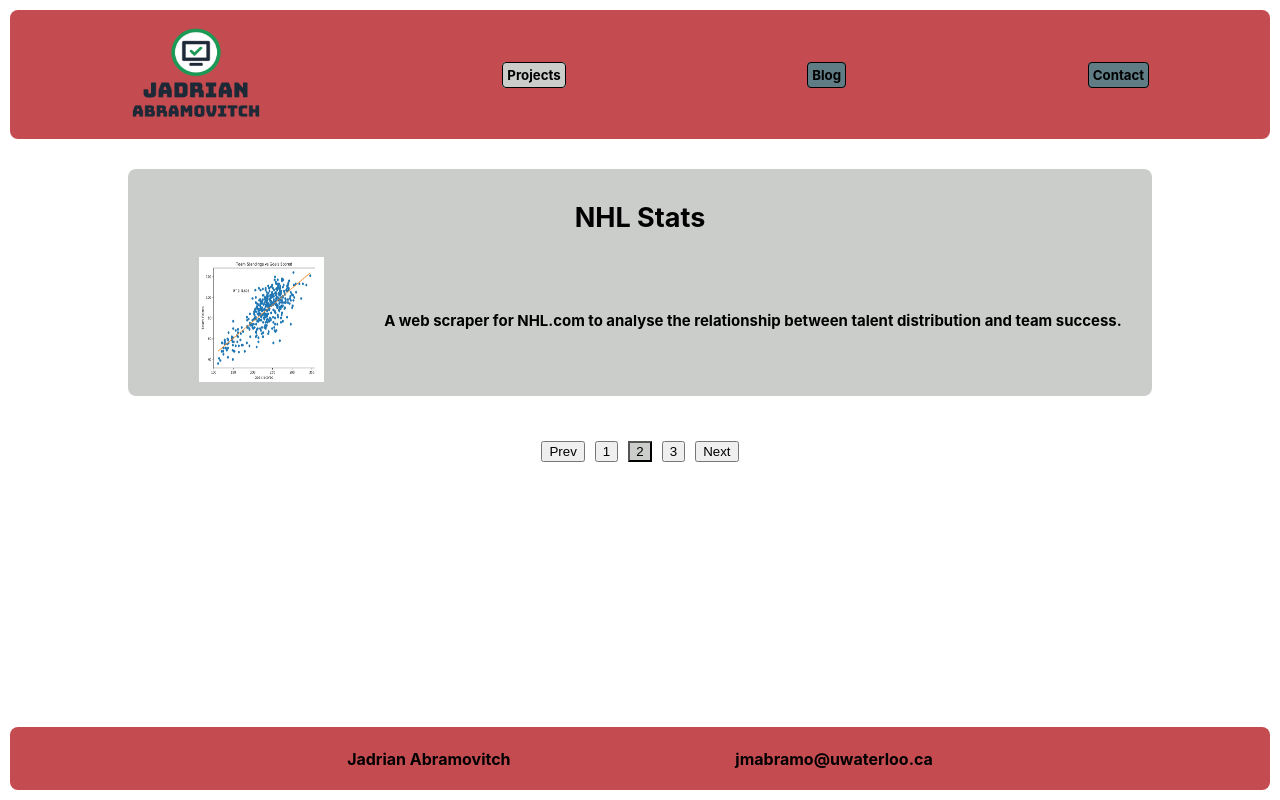
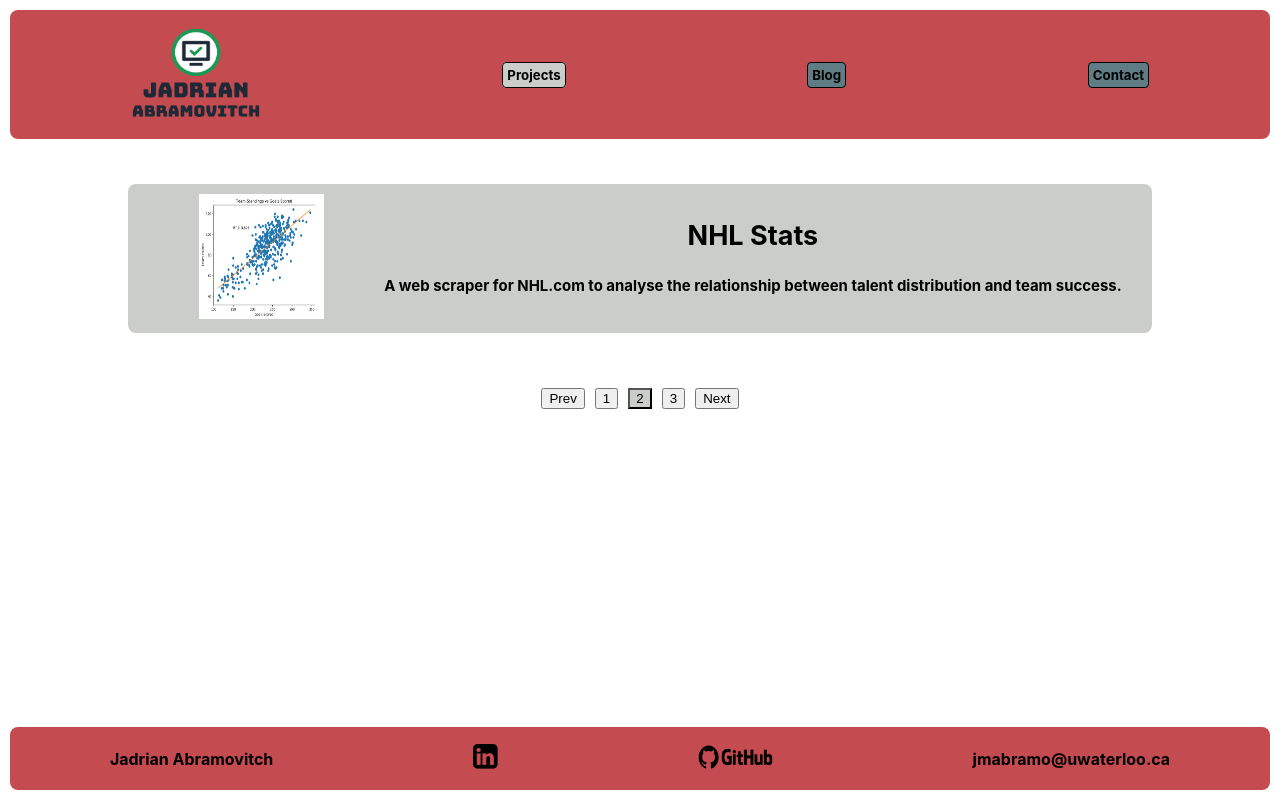
Before and after one commit to jadrian-abramovitch/Portfolio, a React (Create React App) app: page /projects in a window 1280 px wide. Built offline with nearby package versions, Linux system fonts and the light colour scheme.

Commit message:
styling footer, small formatting changes elsewhere

```diff
--- a/src/components/Carousel.js
+++ b/src/components/Carousel.js
@@ -28,12 +28,12 @@ export const CarouselItem = ({ children, width, description, img }) => {
         <div className="carousel-item" style={{ width: width }}>
             <TextBox>
                 <div style={textStyle}>
-                    <h2>{children}</h2>
                     <div style={tableStyle}>
                         <div className="grid-item">
                             <img src={img} alt='project logo' style={imgStyle}/>
                         </div>
                         <div className="grid-item">
+                            <h2>{children}</h2>
                             <h5>{description}</h5>
                         </div>
                     </div>
@@ -86,7 +86,6 @@ const Carousel = ({ children }) => {
                     return React.cloneElement(child, { width: "100%" });
                 })}
             </div>
-            <div style={{height: '20px'}}></div>
             <div className="indicators">
                 <button onClick={() => {
                     updateIndex(activeIndex-1);
--- a/src/components/Footer.js
+++ b/src/components/Footer.js
@@ -1,3 +1,6 @@
+import newLinkedin from '../static/newLinkedin.png';
+import github from '../static/github.png';
+
 const Footer = () => {
     const footerStyle = {
         backgroundColor: '#C44B4F',
@@ -6,17 +9,23 @@ const Footer = () => {
 
     return (
         <div style={{padding: '10px'}}>
-            <footer  style={footerStyle}>
+            <footer style={footerStyle}>
                 <div className="grid-container">
-                    <div className="grid-item">
-                    </div>
                     <div className="grid-item">
                         <h4>Jadrian Abramovitch</h4>
                     </div>
                     <div className="grid-item">
-                        <h4>jmabramo@uwaterloo.ca</h4>
+                        <a href='https://www.linkedin.com/in/jadrian-abramovitch-62bba5180'>
+                            <img src={newLinkedin} style={linkedInStyle} alt={'LinkedIn'} />
+                        </a>
                     </div>
                     <div className="grid-item">
+                        <a href='https://github.com/jadrian-abramovitch/'>
+                            <img src={github} style={githubStyle} alt={'github'} />
+                        </a>
+                    </div>
+                    <div className="grid-item">
+                        <h4>jmabramo@uwaterloo.ca</h4>
                     </div>
                 </div>
             </footer>
@@ -24,4 +33,14 @@ const Footer = () => {
     );
 };
 
+const linkedInStyle = {
+    width: '25px',
+    height: '25px',
+};
+
+const githubStyle = {
+    width: '75px',
+    height: '50px',
+}
+
 export default Footer;
--- a/src/styles/Carousel.css
+++ b/src/styles/Carousel.css
@@ -22,7 +22,7 @@
 
 .indicators > button {
     margin: 5px;
-    margin-top: 20 px;
+    margin-top: 20px;
 }
 
 .indicators > button.active {
--- a/src/views/About.js
+++ b/src/views/About.js
@@ -15,7 +15,9 @@ const About = () => {
                 <img src={selfie} alt={'React Icon'} style={imgStyle} />
             </div>
             <div className="grid-item">
-                 {aboutMeText()}
+                <h3>
+                    {aboutMeText()}
+                </h3>
             </div>
         </div>
         </TextBox>
```
Also changed, not shown: src/static/github.png, src/static/newLinkedin.png (added).
